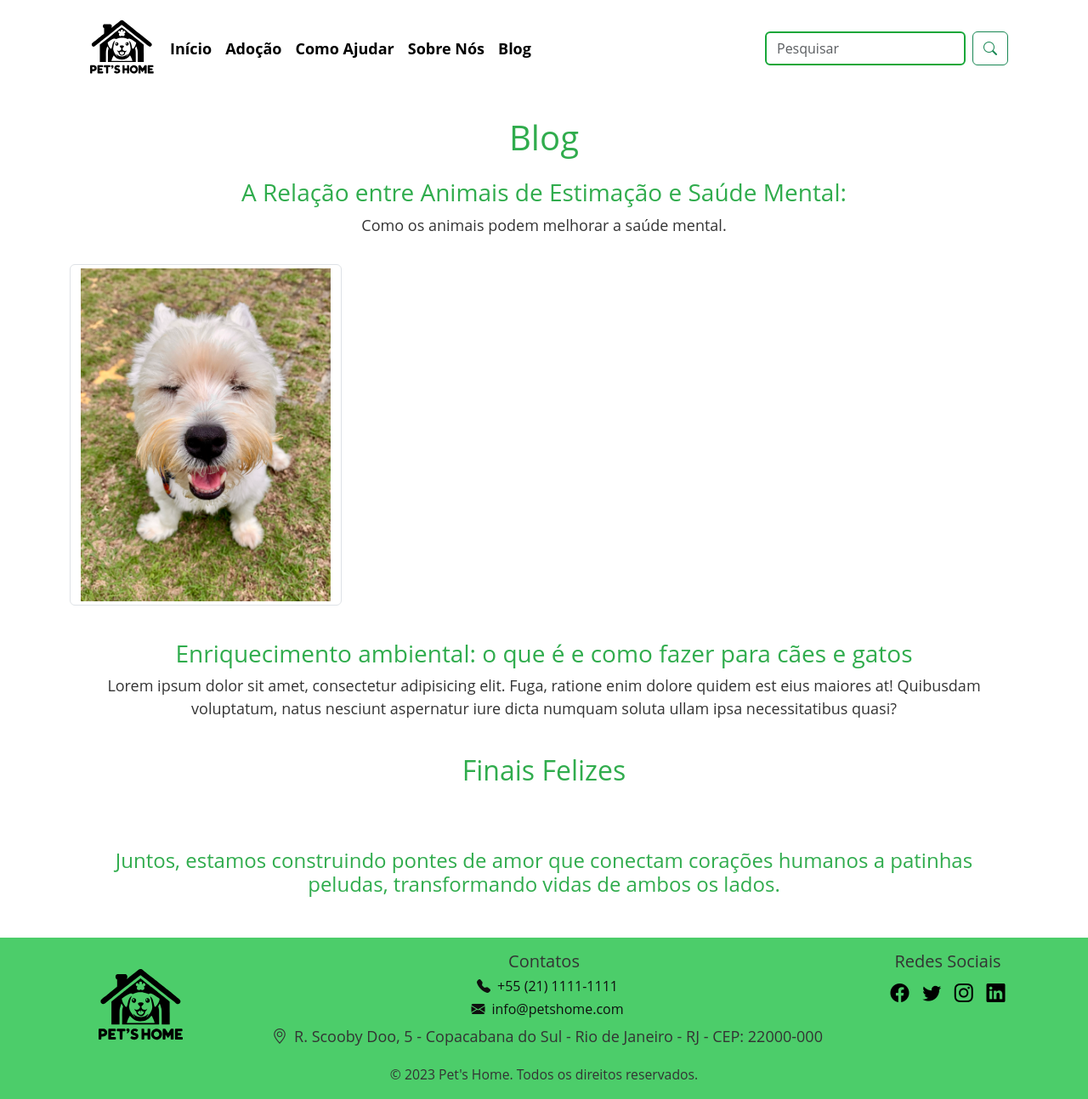
After one commit to andradeju/projeto_final_python_pets_home, a Django app: page /blog/ in a window 1280 px wide. The commit adds this page. Shown: the whole page at 85% size. Run offline with Django 4.2, Linux system fonts and the light colour scheme; some libraries are stand-ins or nearby versions.

Commit message:
:lipstick: :sparkles: feat: Pág Blog + Estilizações

```diff
--- a/projeto_pets_home/base/static/style.css
+++ b/projeto_pets_home/base/static/style.css
@@ -50,8 +50,8 @@ h1,h2, h3, h4 {
 }
 
 .img-home {
-  width: 174px;
-  height: 170px;
+  width: 199px;
+  height: 196px;
   max-height: 100%;
   overflow: hidden;
   border-radius: 50%;
--- /dev/null
+++ b/projeto_pets_home/base/templates/blog.html
@@ -0,0 +1,29 @@
+{% extends "layout.html" %}
+{% load bootstrap5 %}
+{% load static %}
+{% block content %}
+<main class="container-fluid">
+  <h1 class="text-center">Blog</h1>
+  <div class="text-center row mt-4">
+    <h3>A Relação entre Animais de Estimação e Saúde Mental:</h3>
+    <p>Como os animais podem melhorar a saúde mental.</p>
+    <img
+    src="{% static 'images/IMG_3192.jpg' %}"
+    class="img-thumbnail mt-3 mb-4"
+    style="width: 320px;"
+    alt="cachorro-feliz"
+  />
+  </div>
+  <div class="text-center row mt-3">
+    <h3>Enriquecimento ambiental: o que é e como fazer para cães e gatos</h3>
+    <p>Lorem ipsum dolor sit amet, consectetur adipisicing elit. Fuga, ratione enim dolore quidem est eius maiores at! Quibusdam voluptatum, natus nesciunt aspernatur iure dicta numquam soluta ullam ipsa necessitatibus quasi?</p>
+  </div>
+  <div class=" text-center row mt-4">
+    <h2 class="text-center mb-4">Finais Felizes</h2>
+  </div>
+  <h4 class="text-center mt-5 mb-5">
+    Juntos, estamos construindo pontes de amor que conectam corações humanos a
+    patinhas peludas, transformando vidas de ambos os lados.
+  </h4>
+</main>
+{% endblock %}
--- a/projeto_pets_home/base/templates/layout.html
+++ b/projeto_pets_home/base/templates/layout.html
@@ -19,7 +19,7 @@
     {% block content %}
     {% endblock %}
   </main>
-  <footer class="footer-color d-flex align-items-end">
+  <footer class="footer-color d-flex align-items-end mt-4">
     <div class="container">
       <div class="itens-footer row d-flex align-items-baseline">
         <div class="col text-center align-self-center">
--- a/projeto_pets_home/base/templates/nav.html
+++ b/projeto_pets_home/base/templates/nav.html
@@ -23,6 +23,9 @@
             <li class="nav-item">
               <a class="nav-link" href="/sobre-nos">Sobre Nós</a>
             </li>
+            <li class="nav-item">
+              <a class="nav-link" href="/blog">Blog</a>
+            </li>
           </ul>
           <form class="d-flex" action="{% url 'busca_site' %}" method="get">
             <input class="pesquisar-form form-control me-2" type="search" name="q" placeholder="Pesquisar" aria-label="Pesquisar">
```
Also changed, not shown: projeto_pets_home/base/templates/animal.html (+2 -8 lines).
